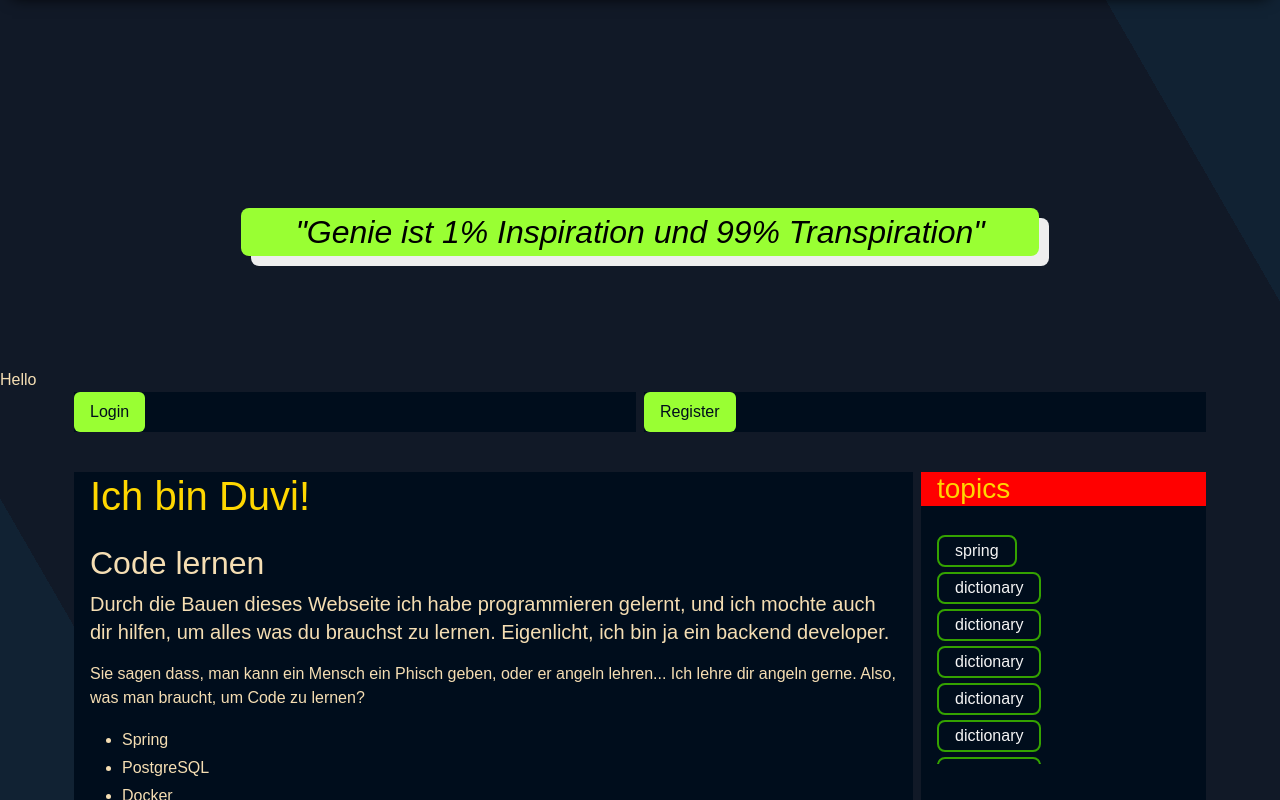
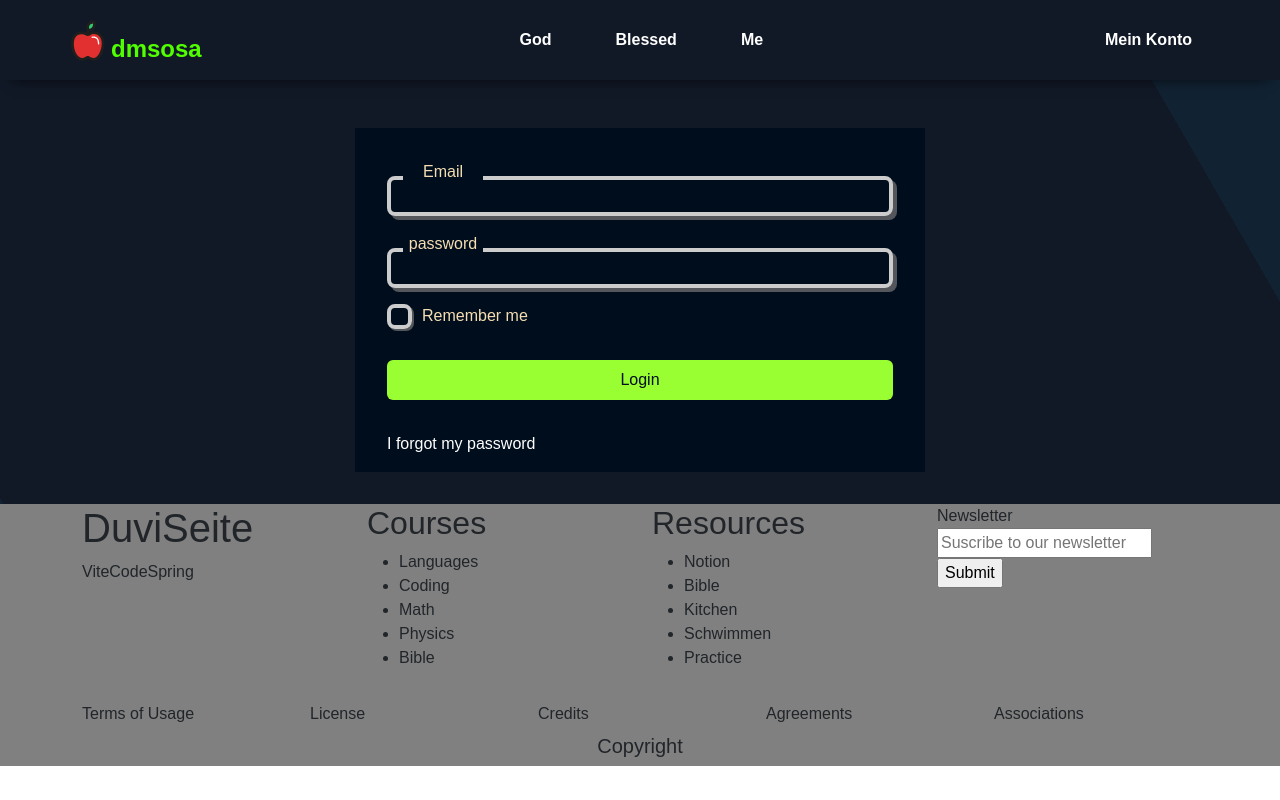
Before and after one commit to dmsosa/dmblog, a React (Vite) app: page /login in a window 1280 px wide. Shown: the top 800 px of the page. Built offline with nearby package versions, Linux system fonts and the light colour scheme.

Commit message:
LoginPage / ohne Funktion

```diff
--- a/src/App.tsx
+++ b/src/App.tsx
@@ -1,4 +1,3 @@
-import { useEffect, useState } from 'react';
 import { Outlet } from 'react-router-dom';
 import React from 'react';
 import Navbar from './components/Navbar/Navbar';
@@ -18,11 +17,10 @@ function App() {
       <footer className="footer">
         <Footer/>
       </footer>
-
     </React.Fragment>
 
 
   )
 }
 
-export default App
+export default App;
--- /dev/null
+++ b/src/components/LoginForm/LoginForm.tsx
@@ -0,0 +1,35 @@
+import ColContent from "../ColContent";
+import ContainerRow from "../ContainerRow";
+
+function LoginForm() {
+    const logUser = () => {
+
+    }
+    return (
+        <ContainerRow>
+        <ColContent>
+            <form className="cont-form">
+            <div className="cont-label-input">
+                    <label htmlFor="email" className="form-label">Email</label>
+                    <input id="email" className="form-input"></input>
+                </div>
+                <div className="cont-label-input">
+                    <label htmlFor="password" className="form-label">password</label>
+                    <input id="password" className="form-input"></input>
+                </div>
+                <label htmlFor="remember" className="form-checkbox-label">
+                    Remember me
+                    <input type="checkbox" id="remember"/>
+                    <span className="checkbox-span checkmark"></span>
+                </label>
+                <button type="submit" className="btn btn-primary form-btn" onClick={logUser}>Login</button>
+                <div className="form-footer">
+                    <a className="form-footer-link">I forgot my password</a>
+                </div>
+            </form>
+        </ColContent>
+    </ContainerRow>
+    );
+}
+
+export default LoginForm;
--- /dev/null
+++ b/src/components/LoginForm/index.ts
@@ -0,0 +1 @@
+export { default } from "./LoginForm";
--- a/src/main.tsx
+++ b/src/main.tsx
@@ -1,24 +1,23 @@
 import React from 'react'
 import ReactDOM from 'react-dom/client'
+import { BrowserRouter, Route, Routes } from 'react-router-dom'
 import App from './App.tsx'
 import './scss/styles.scss'
-import { HashRouter, Route, Routes } from 'react-router-dom'
+import AuthProvider from './context/AuthContext.tsx'
 import Home from './routes/Home.tsx'
-import AuthProvider from './context/AuthContext.tsx'
-import { BlogPage } from './routes/BlogPage.tsx'
+import  Login  from './routes/Login.tsx'
 
 ReactDOM.createRoot(document.getElementById('root')!).render(
   <React.StrictMode>
-    <HashRouter>
+    <BrowserRouter>
       <AuthProvider>
           <Routes>
             <Route element={<App />}>
-              <Route path="/" element={<Home />}>
-              </Route>
-              <Route path="/blog" element={<BlogPage />}></Route>
+              <Route path="/" element={<Home />}></Route>
+              <Route path="login" element={<Login />}/>
             </Route>
           </Routes>
       </AuthProvider>
-    </HashRouter>
+    </BrowserRouter>
   </React.StrictMode>,
 )
--- a/src/routes/BlogPage.tsx
+++ /dev/null
@@ -1,15 +0,0 @@
-import { Link } from "react-router-dom";
-import Blog from "../components/Blog";
-
-export function BlogPage() {
-    return (
-        <>
-        <h1>Blog</h1>
-        <hr className="blog-divisor"></hr>
-        <div className="blog-container">
-            <Blog link="#" title="Wie kann man Programmieren lernen" date="23/03/2023" tags={<Link to="#"/>}
-            />
-        </div>
-        </>
-    )
-}
--- /dev/null
+++ b/src/routes/Login.tsx
@@ -0,0 +1,14 @@
+import { Link } from "react-router-dom";
+import ContainerRow from "../components/ContainerRow";
+import ColContent from "../components/ColContent";
+import LoginForm from "../components/LoginForm";
+
+function Login() {
+    return (
+        <>
+            <LoginForm/>
+        </>
+    )
+}
+
+export default Login;
--- a/src/scss/styles.scss
+++ b/src/scss/styles.scss
@@ -47,6 +47,12 @@ body {
 
 .nonscroll {
     overflow: hidden;
+}
+
+//removing default browser styles
+
+.form-checkbox-label input {
+    opacity: 0;
 }
 
 // Navbar Styles
@@ -202,6 +208,9 @@ body {
 
 // Content Styles
 
+// Allgemeine Stillen - General Styles
+
+
 .main {
     background: linear-gradient(60deg, #112233 10%, #111927 10%, #111927 90%, #112233 90%) no-repeat fixed;
     color: wheat;
@@ -250,6 +259,18 @@ a:hover {
     margin-top: 1em;
     line-height: 1.5em;
 }
+
+//Image Styles
+
+.cont-img-div {
+    border: #34A200 solid 5px;
+    width: fit-content;
+}
+.cont-img {
+    width: 10em;
+}
+
+//Specific Styles (topic container, banner and forms container)
 .topic-btn-cont {
     max-height: 250px;
     overflow: hidden;
@@ -301,16 +322,113 @@ a:hover {
     box-shadow: 5px 5px 1px #34A200;
     padding: 1em;
 }
-.cont-img-div {
-    border: #34A200 solid 5px;
-    width: fit-content;
-}
-.cont-img {
-    width: 10em;
-}
+
 .tech-banner {
     margin: 0 auto;
 }
+
+.cont:has( > form) {
+    background-color: #000D1C;
+    max-width: 50%;
+    margin: 2em auto;
+}
+.cont-form {
+    padding: 2em;
+    padding-bottom: 1em;
+}
+.cont-label-input {
+    margin: auto;
+    justify-content: center;
+    text-align: center;
+    margin-bottom: 1em;
+    display: flex;
+    flex-direction: column;
+    cursor: pointer;
+}
+.form-input:hover {
+    box-shadow: 0.25em 0.25em 0px rgba(153, 255, 51, .7);
+}
+.form-label {
+    background-color: #000D1C;
+    width: 5em;
+    margin-left: 1em;
+    margin-bottom: -0.5em;
+    z-index: 3;
+    cursor: pointer;
+}
+.form-input {
+    background-color: transparent;
+    border: #ccc solid 0.25em;
+    border-radius: 0.5em;
+    box-shadow: 0.25em 0.25em 0px rgba($color: #777, $alpha: .7);
+    padding: 0.25em 1em;
+    z-index: 2;
+    color: white;
+}
+.form-input:focus {
+    outline: none;
+    box-shadow: 0.25em 0.25em 0px rgba(153, 255, 51, 1);
+}
+
+
+.form-checkbox-label {
+    display: block;
+    position: relative;
+    cursor: pointer;
+    padding-left: 35px;
+    margin-bottom: 1em;
+    width: fit-content;
+}
+.checkbox-span {
+    position: absolute;
+    top:0;
+    left: 0;
+    width: 25px;
+    height: 25px;
+    border: #ccc solid 0.25em;
+    border-radius: 0.5em;
+    box-shadow: 0.125em 0.125em 0px rgba($color: #777, $alpha: .7);
+}
+.form-checkbox-label:hover input ~.checkbox-span {
+    box-shadow: 0.125em 0.125em 0px rgba(153, 255, 51, .7);
+}
+.form-checkbox-label input:checked ~ .checkbox-span {
+    border: #ccc solid 0.25em;
+    box-shadow: 0.125em 0.125em 0px rgba(153, 255, 51, .7);
+    background-color: rgba(153, 255, 51, .7);
+}
+.checkbox-span:after {
+    content: "";
+    position: absolute;
+    display: none;
+}
+
+.form-checkbox-label input:checked ~.checkbox-span:after {
+    display: block
+}
+
+.form-checkbox-label .checkbox-span:after {
+    left: 5px;
+    top: 0px;
+    width: 7px;
+    height: 13px;
+    border: solid white;
+    border-width: 0px 3px 3px 0px;
+    -webkit-transform: rotate(45deg);
+    -ms-transform: rotate(45deg);
+    transform: rotate(45deg)
+}
+
+.form-btn {
+    width: 100%;
+    margin: 1em auto;
+}
+.form-footer {
+    margin-top: 1em;
+}
+
+//Button Styles
+
 .btn-primary {
     @include btn-styles();
 
@@ -330,7 +448,6 @@ a:hover {
 
 
 
-
 // Footer styles
 
 footer {
```
